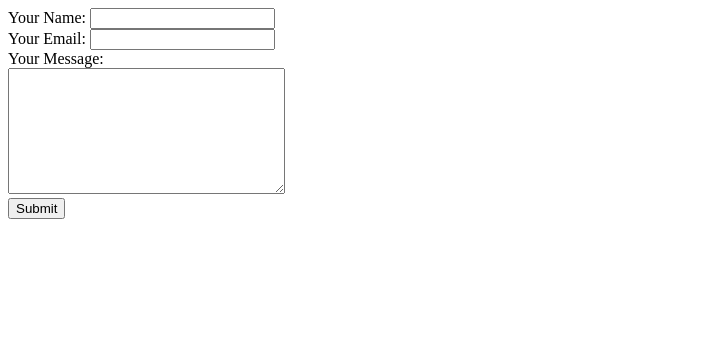
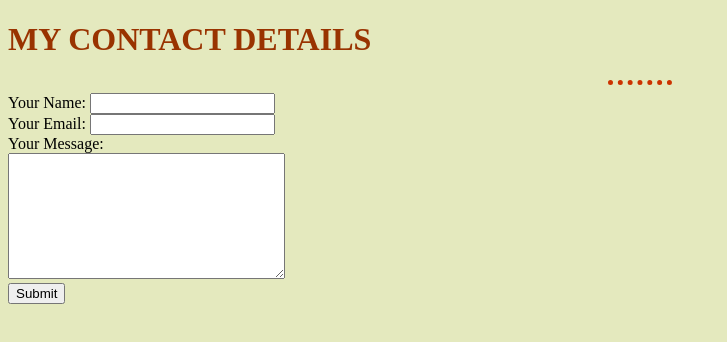
Before and after one commit to vasanth232000/CV, a plain HTML site: page Contact.html in a window 1280 px wide. Shown: the whole page, without its empty margins (0-727 px from the left). Drawn offline with Linux system fonts and the light colour scheme.

Commit message:
Update Contact.html

```diff
--- a/Contact.html
+++ b/Contact.html
@@ -5,9 +5,13 @@
   <meta charset="UTF-8">
   <meta name="viewport" content="width=device-width, initial-scale=1.0">
   <meta http-equiv="X-UA-Compatible" content="ie=edge">
+  <link rel="stylesheet" href="style.css">
+  <link rel="icon" href="img/profile.jpg">
   <title>Contact Information</title>
 </head>
 <body>
+  <h1>MY CONTACT DETAILS</h1>
+  <hr>
 <form action="mailto:vasanthjoe2@outlook.com" method="post" enctype="text/plain">
   <label>Your Name:</label>
   <input type="text" name="" value=""><br>
```
